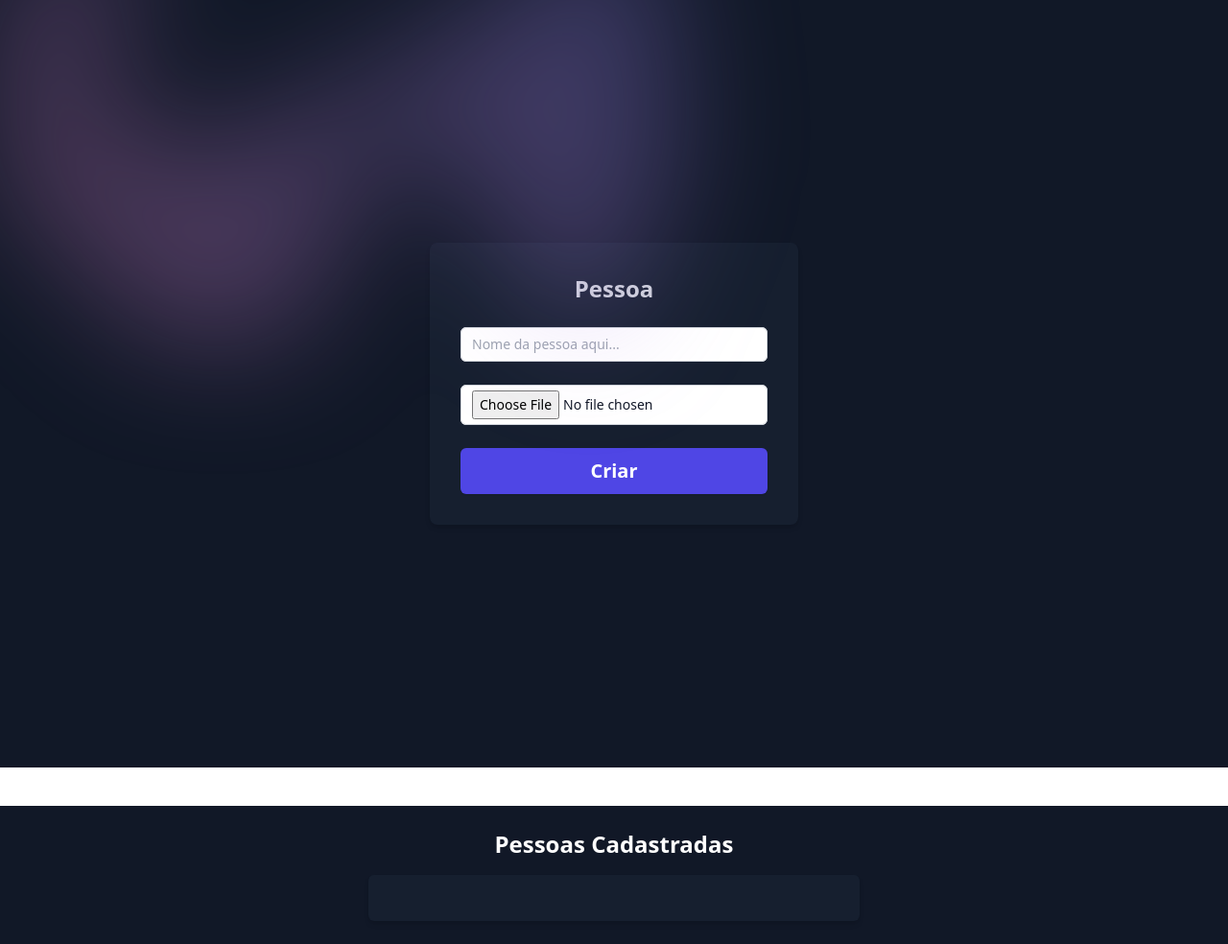
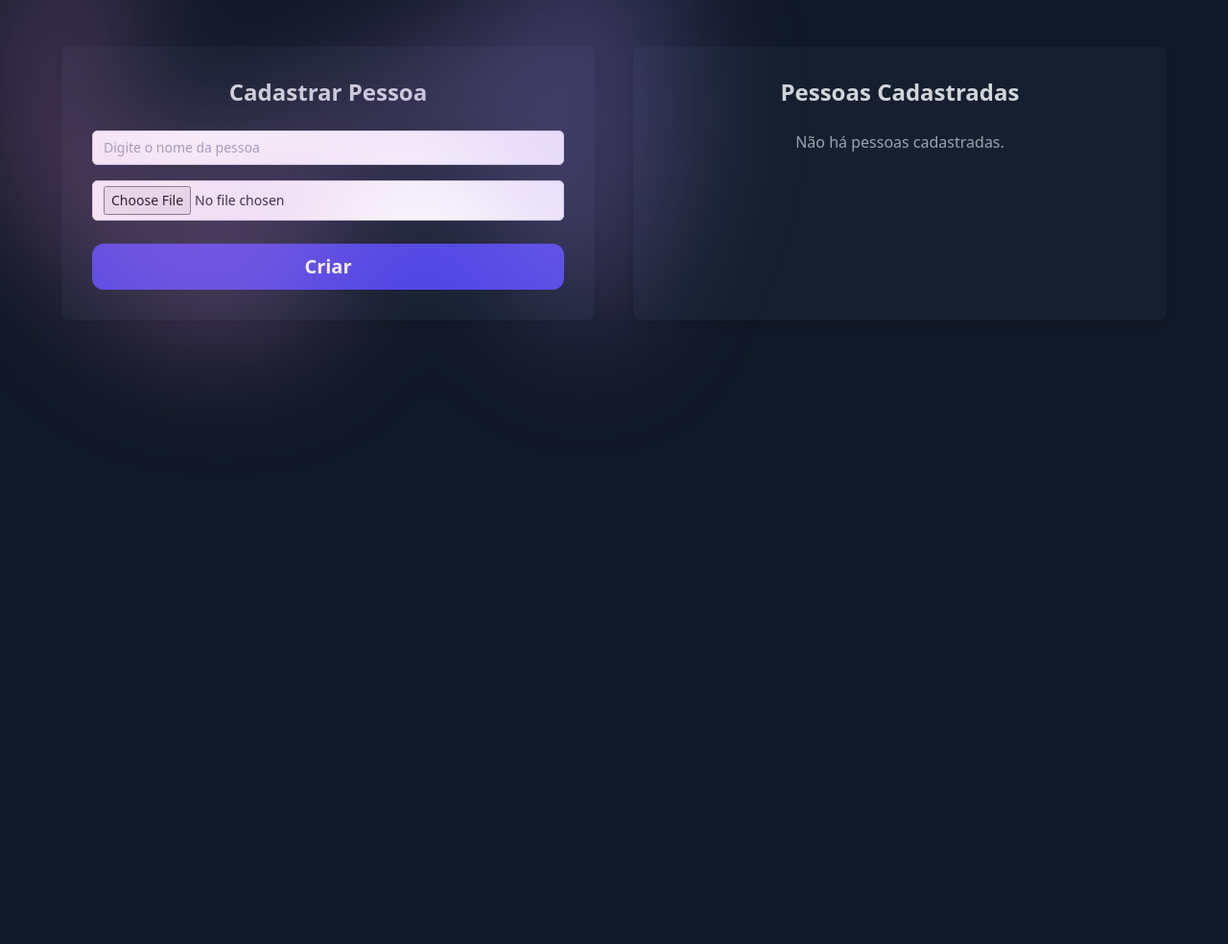
Before and after one commit to clebermarcolino/Diario, a Django app: page /diario/pessoas/ in a window 1280 px wide. Shown: the part 88-1072 px from the top of the page at 96% size. After the commit the page ends 485 px from the top, so only its background shows below. Run offline with Django 5.2, Linux system fonts and the light colour scheme; data that the repository does not hold is empty; some libraries are stand-ins or nearby versions.

Commit message:
arredondamentos de botões em pessoa.html e mudança na barra de navegação em escrever.html

```diff
--- a/diario/templates/home.html
+++ b/diario/templates/home.html
@@ -23,7 +23,7 @@
  <h1 class="text-balance text-5xl font-semibold tracking-tight text-white sm:text-7xl">Seu diário, seus momentos.</h1>
  <p class="mt-8 text-pretty text-lg font-medium text-gray-400 sm:text-xl/8">Registre seus dias e mantenha memórias do que realmente importa.</p>
  <br>
- <a href="{% url 'escrever' %}" class="mt-6 rounded-md bg-indigo-600 px-3.5 py-2.5 text-4xl font-semibold text-white shadow-sm hover:bg-indigo-500 focus-visible:outline focus-visible:outline-2 focus-visible:outline-offset-2 focus-visible:outline-indigo-600 mt-12">Escrever</a>
+ <a href="{% url 'escrever' %}" class="mt-6 rounded-xl bg-indigo-600 px-3.5 py-2.5 text-4xl font-semibold text-white shadow-sm hover:bg-indigo-500 focus-visible:outline focus-visible:outline-2 focus-visible:outline-offset-2 focus-visible:outline-indigo-600 mt-12">Escrever</a>
  </div>
  <div>
  <div class="mt-14 flex justify-end gap-8 sm:-mt-44 sm:justify-start sm:pl-20 lg:mt-0 lg:pl-0">
--- a/diario/templates/pessoa.html
+++ b/diario/templates/pessoa.html
@@ -13,12 +13,11 @@
 </div>
 
 <script>
-    // Espera 4 segundos (4000ms) e depois esconde as mensagens
     setTimeout(() => {
         const messages = document.querySelectorAll('.message');
         messages.forEach((msg) => {
             msg.classList.add('opacity-0', 'transition-opacity', 'duration-1000');
-            setTimeout(() => msg.remove(), 1000); // Remove após a transição
+            setTimeout(() => msg.remove(), 1000);
         });
     }, 4000);
 </script>
@@ -29,29 +28,44 @@
         <div class="relative left-[calc(50%-11rem)] aspect-[1155/678] w-[36.125rem] -translate-x-1/2 rotate-[30deg] bg-gradient-to-tr from-[#ff80b5] to-[#9089fc] opacity-30 sm:left-[calc(50%-30rem)] sm:w-[72.1875rem]" style="clip-path: polygon(74.1% 44.1%, 100% 61.6%, 97.5% 26.9%, 85.5% 0.1%, 80.7% 2%, 72.5% 32.5%, 60.2% 62.4%, 52.4% 68.1%, 47.5% 58.3%, 45.2% 34.5%, 27.5% 76.7%, 0.1% 64.9%, 17.9% 100%, 27.6% 76.8%, 76.1% 97.7%, 74.1% 44.1%)"></div>
     </div>
 </div>
-<div class="bg-gray-900 h-screen flex items-center justify-center">
- <form class="bg-slate-800/45 shadow-md rounded-lg p-8 w-96" enctype='multipart/form-data' action="{% url 'cadastrar_pessoa' %}" method="POST">{% csrf_token %}
- <h2 class="text-2xl font-bold mb-6 text-gray-300 text-center">Pessoa</h2>
- <input type="text" name="nome" class="block w-full rounded-md bg-white px-3 py-1.5 text-base text-gray-900 outline outline-1 -outline-offset-1 outline-gray-300 placeholder:text-gray-400 focus:outline focus:outline-2 focus:-outline-offset-2 focus:outline-indigo-600 sm:text-sm/6" placeholder="Nome da pessoa aqui...">
- <br>
- <input type="file" name="foto" id="titulo" class="block w-full rounded-md bg-white px-3 py-1.5 text-base text-gray-900 outline outline-1 -outline-offset-1 outline-gray-300 placeholder:text-gray-400 focus:outline focus:outline-2 focus:-outline-offset-2 focus:outline-indigo-600 sm:text-sm/6">
- <input type="submit" class="mt-6 cursor-pointer w-full text-center rounded-md bg-indigo-600 px-3.5 py-2.5 text-xl font-semibold text-white shadow-sm hover:bg-indigo-500 focus-visible:outline focus-visible:outline-2 focus-visible:outline-offset-2 focus-visible:outline-indigo-600" value="Criar">
+
+<div class="bg-gray-900 min-h-screen flex items-start justify-center py-12 px-4">
+    <div class="w-full max-w-6xl grid grid-cols-1 md:grid-cols-2 gap-10">
+
+        <div class="bg-slate-800/45 shadow-md rounded-lg p-8">
+            <h2 class="text-2xl font-bold mb-6 text-gray-300 text-center">Cadastrar Pessoa</h2>
+            <form enctype="multipart/form-data" action="{% url 'cadastrar_pessoa' %}" method="POST">
+                {% csrf_token %}
+                <input type="text" name="nome" placeholder="Digite o nome da pessoa"
+                       class="block w-full rounded-md bg-white px-3 py-1.5 text-base text-gray-900 outline outline-1 -outline-offset-1 outline-gray-300 placeholder:text-gray-400 focus:outline focus:outline-2 focus:-outline-offset-2 focus:outline-indigo-600 sm:text-sm/6 mb-4">
+
+                <input type="file" name="foto" id="foto"
+                       class="block w-full rounded-md bg-white px-3 py-1.5 text-base text-gray-900 outline outline-1 -outline-offset-1 outline-gray-300 focus:outline focus:outline-2 focus:-outline-offset-2 focus:outline-indigo-600 sm:text-sm/6 mb-6">
+
+                <input type="submit" value="Criar"
+                       class="w-full cursor-pointer text-center rounded-xl bg-indigo-600 px-3.5 py-2.5 text-xl font-semibold text-white shadow-sm hover:bg-indigo-500 focus-visible:outline focus-visible:outline-2 focus-visible:outline-offset-2 focus-visible:outline-indigo-600">
             </form>
         </div>
 
-</div>
-
-<div class="mt-10 bg-gray-900 p-6">
-    <h2 class="text-2xl font-bold mb-4 text-white text-center">Pessoas Cadastradas</h2>
-    <div class="max-w-lg mx-auto bg-slate-800/45 p-6 rounded-md shadow-md">
+        <div class="bg-slate-800/45 shadow-md rounded-lg p-8">
+            <h2 class="text-2xl font-bold mb-6 text-gray-300 text-center">Pessoas Cadastradas</h2>
+            {% if pessoas %}
                 <ul class="space-y-3">
                     {% for pessoa in pessoas %}
                         <li class="flex justify-between items-center bg-gray-700 text-white p-3 rounded-md">
                             <span>{{ pessoa.nome }}</span>
-                    <a href="{% url 'excluir_pessoa' pessoa.id %}" class="bg-red-500 hover:bg-red-600 text-white px-3 py-1 rounded-md">Excluir</a>
+                            <a href="{% url 'excluir_pessoa' pessoa.id %}"
+                               class="bg-red-500 hover:bg-red-600 text-white px-4 py-2 rounded-xl text-sm font-medium transition">
+                                Excluir
+                            </a>
                         </li>
                     {% endfor %}
                 </ul>
+            {% else %}
+                <p class="text-gray-400 text-center">Não há pessoas cadastradas. </p>
+            {% endif %}
+        </div>
+
     </div>
 </div>
 
--- a/templates/base.html
+++ b/templates/base.html
@@ -9,7 +9,7 @@
 
 </head>
 <body>
- <header class="bg-gray-900">
+ <header class="bg-gray-900 {% block header_class %}{% endblock %}">
  <nav class="mx-auto flex max-w-7xl items-center justify-between p-6 lg:px-8" aria-label="Global">
  <div class="flex lg:flex-1">
  <a href="#" class="-m-1.5 p-1.5">
@@ -31,7 +31,6 @@
  <a href="{% url 'escrever' %}" class="text-sm/6 font-semibold text-white">Escrever</a>
  </div>
  <div class="hidden lg:flex lg:flex-1 lg:justify-end">
-
     </div>
  </nav>
 
```
Also changed, not shown: diario/templates/escrever.html (+8 -4 lines), 1 other file. Lines whose indentation alone changed are shown as unchanged.
